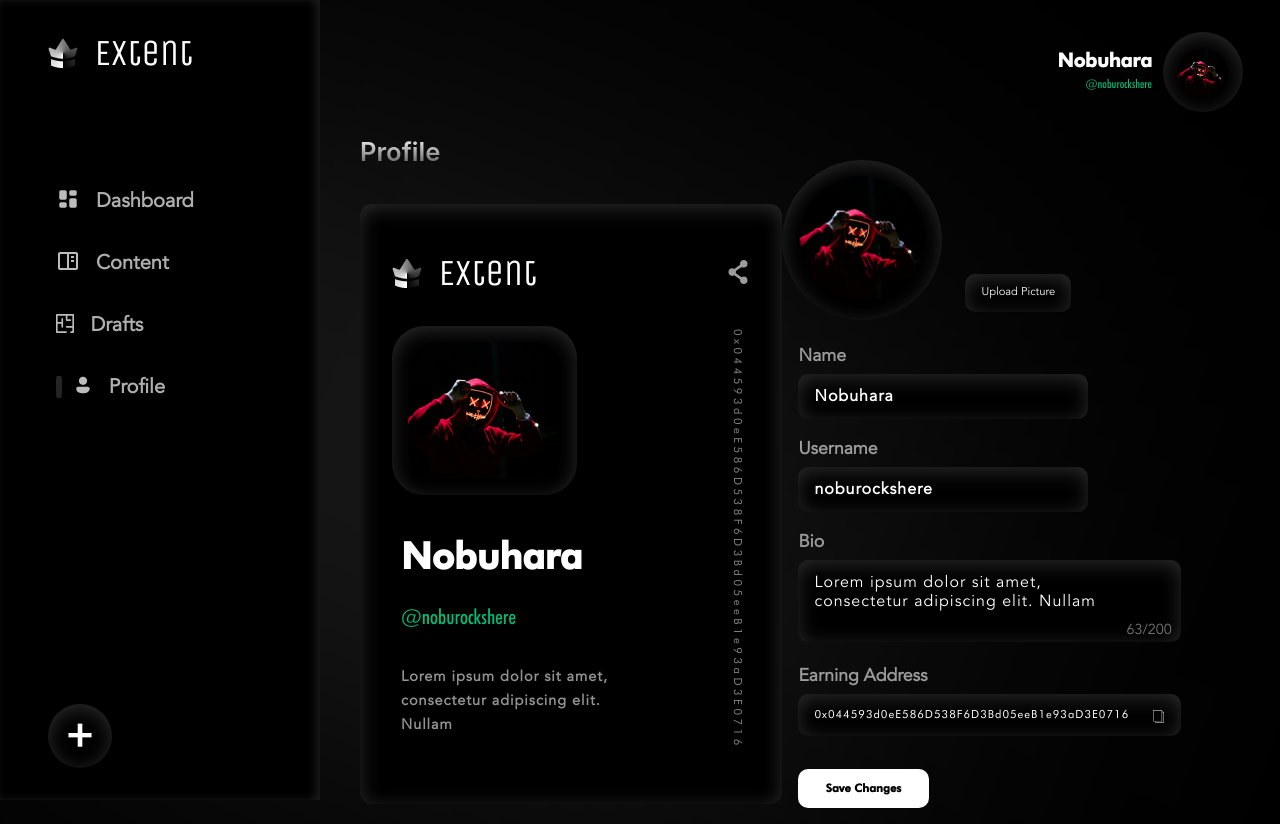
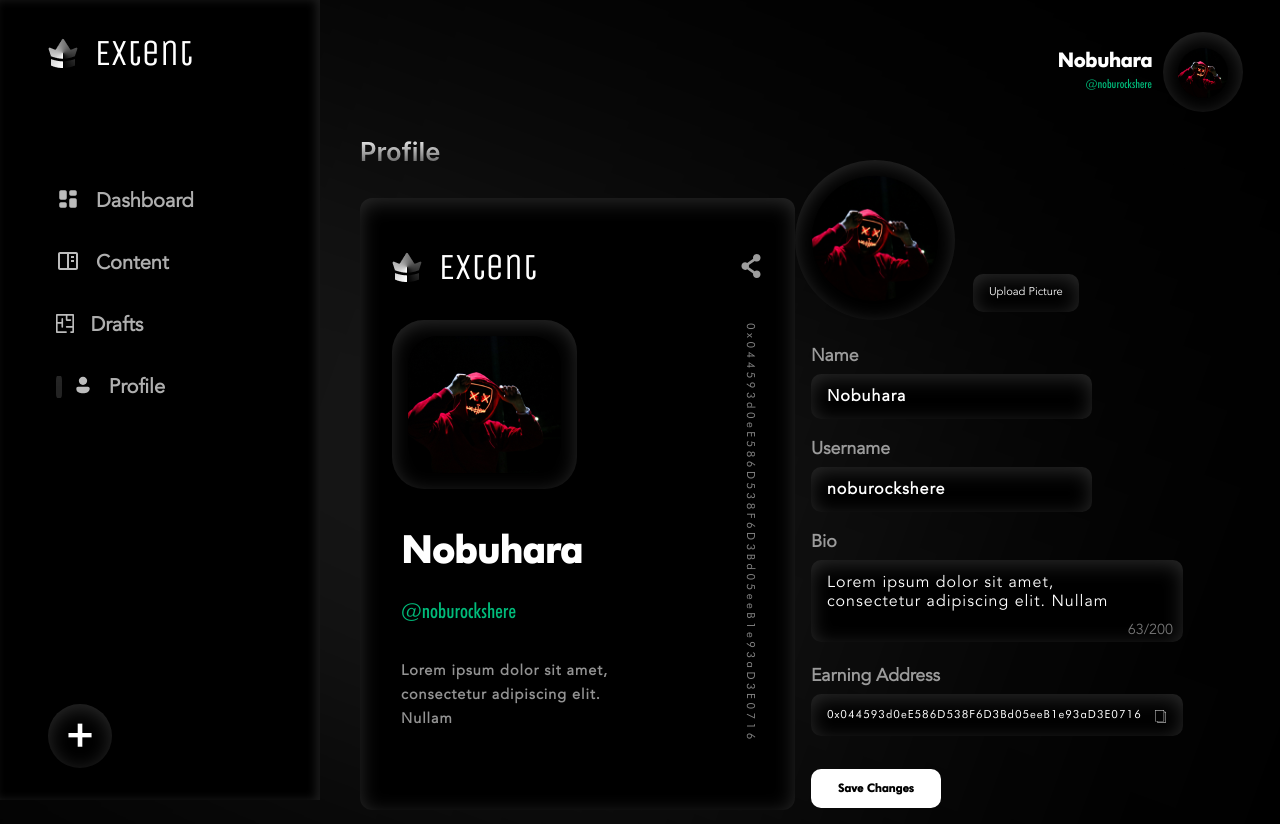
Before and after one commit to Extent-Org/Extent-Frontend, a React (Create React App) app: page /creator/profile in a window 1280 px wide. Built offline with nearby package versions, Linux system fonts and the light colour scheme.

Commit message:
[fix]change card width

```diff
--- a/src/components/CreatorPage/CreatorProfile/CreatorProfileComponents/ProfileCard.scss
+++ b/src/components/CreatorPage/CreatorProfile/CreatorProfileComponents/ProfileCard.scss
@@ -2,9 +2,8 @@
 
 .ProfileCard {
   position: relative;
-  padding: 6vh 2.5vw;
-  min-height: 75vh;
-  width: 27.5rem;
+  padding: 3rem 2.5vw 4rem 2.5vw;
+  width: 29rem;
   margin: 0 auto;
   background-color: black;
   border-radius: 12px;
```
